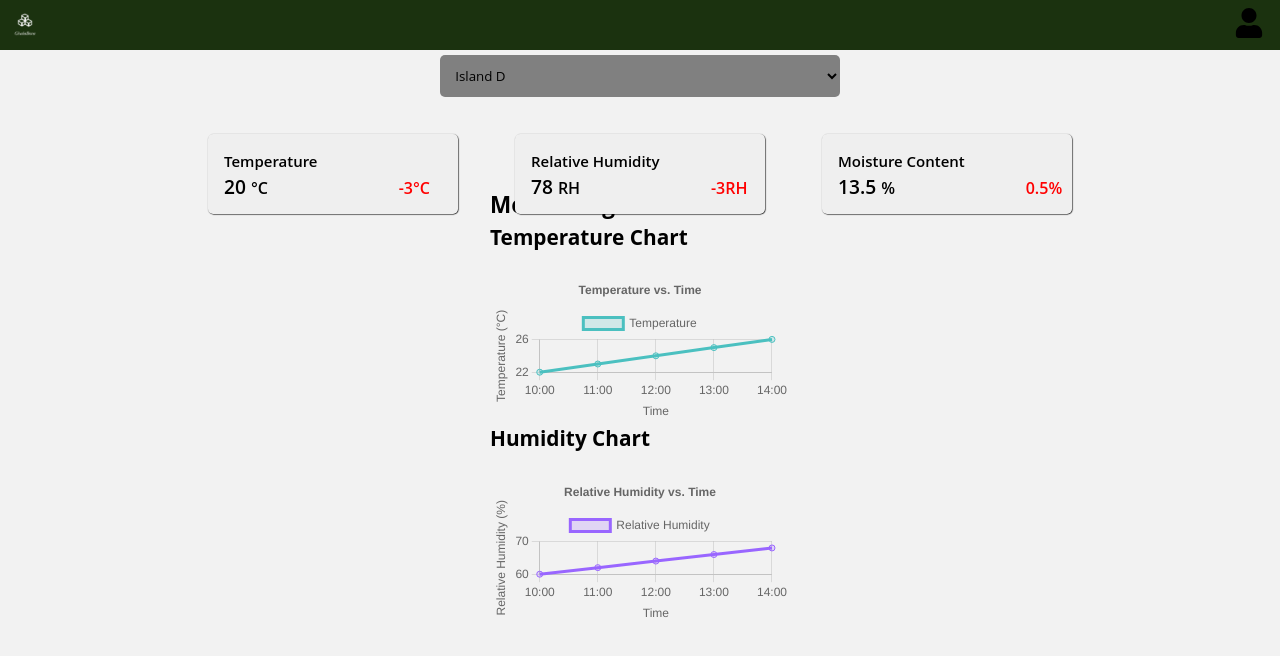
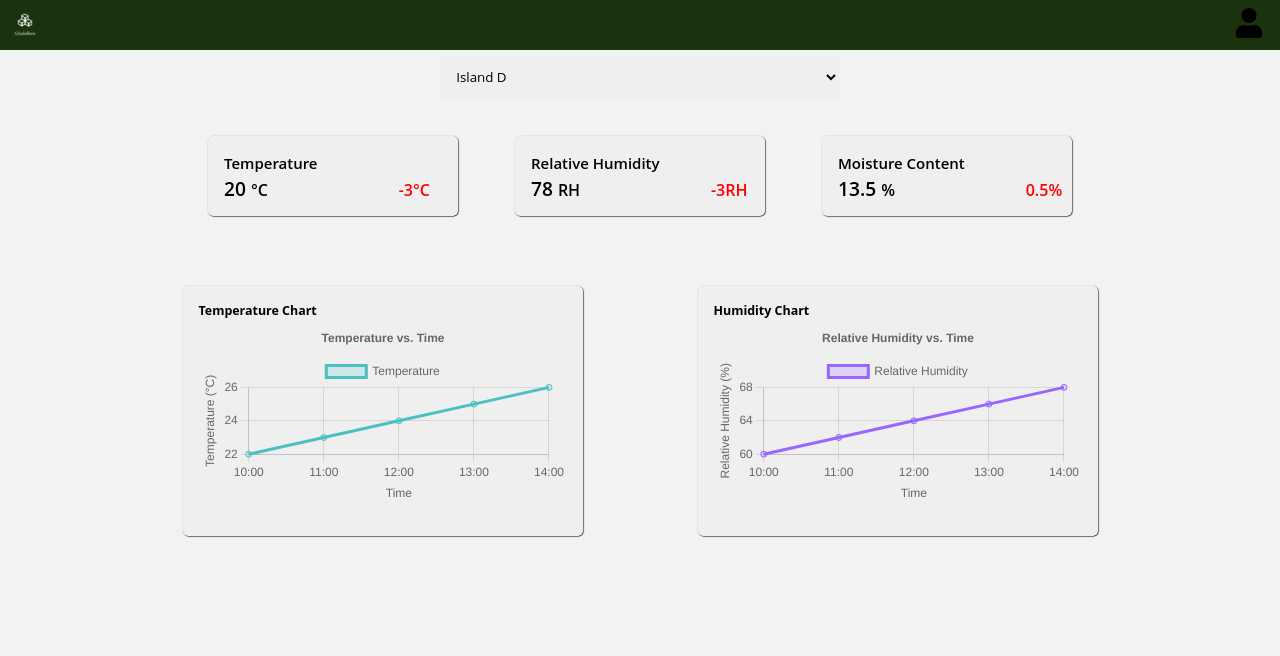
Before and after one commit to J-Thumi/ghalaBora, a React (Vite) app: page /home in a window 1280 px wide. Shown: the top 656 px of the page. Built offline with nearby package versions, Linux system fonts and the light colour scheme.

Commit message:
Chart css

```diff
--- a/src/App.css
+++ b/src/App.css
@@ -722,21 +722,20 @@ button:hover {
   width: 100svw;
 }
  select{
-  background-color: grey;
-  border: 0px solid rgba(255, 255, 255, 0);
+  background-color: #efefef;
+  border: 1px solid rgba(255, 255, 255, 0);
   width: 400px;
   padding: .7rem;
   border-radius: 5px;
   position: relative;
   top: 5px;
-
+  color: black;
 }
 select:focus , select:active{
   border: 0px solid white;
 }
 select:active{
   border: 0px solid white;
-
  }
 .overview-container{
   display: flex;
@@ -789,4 +788,28 @@ select:active{
 
 
 
-/**/
+/*charts*/
+.chart-section{
+  display: flex;
+  flex-direction: row;
+  position: relative;
+  padding: 1rem;
+  justify-content: center;
+  align-items: center;
+  top: 3rem;
+  gap: 115px;
+}
+
+.chart-card{
+  display: flex;
+  flex-direction: column;
+  background-color: #efefef;
+  box-shadow: .5px .5px 1px;
+  width: 400px;
+  height: 250px;
+  border: 0px solid white;
+  padding: 1rem;
+  border-radius: 5px;
+  position: relative;
+  top: 2rem;
+}
--- a/src/components/dashboard/charts.jsx
+++ b/src/components/dashboard/charts.jsx
@@ -124,14 +124,13 @@ const ChartsComponent = () => {
   ];
 
   return (
-    <div>
-      <h1>Monitoring Dashboard</h1>
-      <div>
-        <h2>Temperature Chart</h2>
+    <div className="chart-section">
+      <div className='chart-card'>
+        <h5>Temperature Chart</h5>
         <TemperatureChart data={data} />
       </div>
-      <div>
-        <h2>Humidity Chart</h2>
+      <div className='chart-card'>
+        <h5>Humidity Chart</h5>
         <HumidityChart data={data} />
       </div>
     </div>
```
